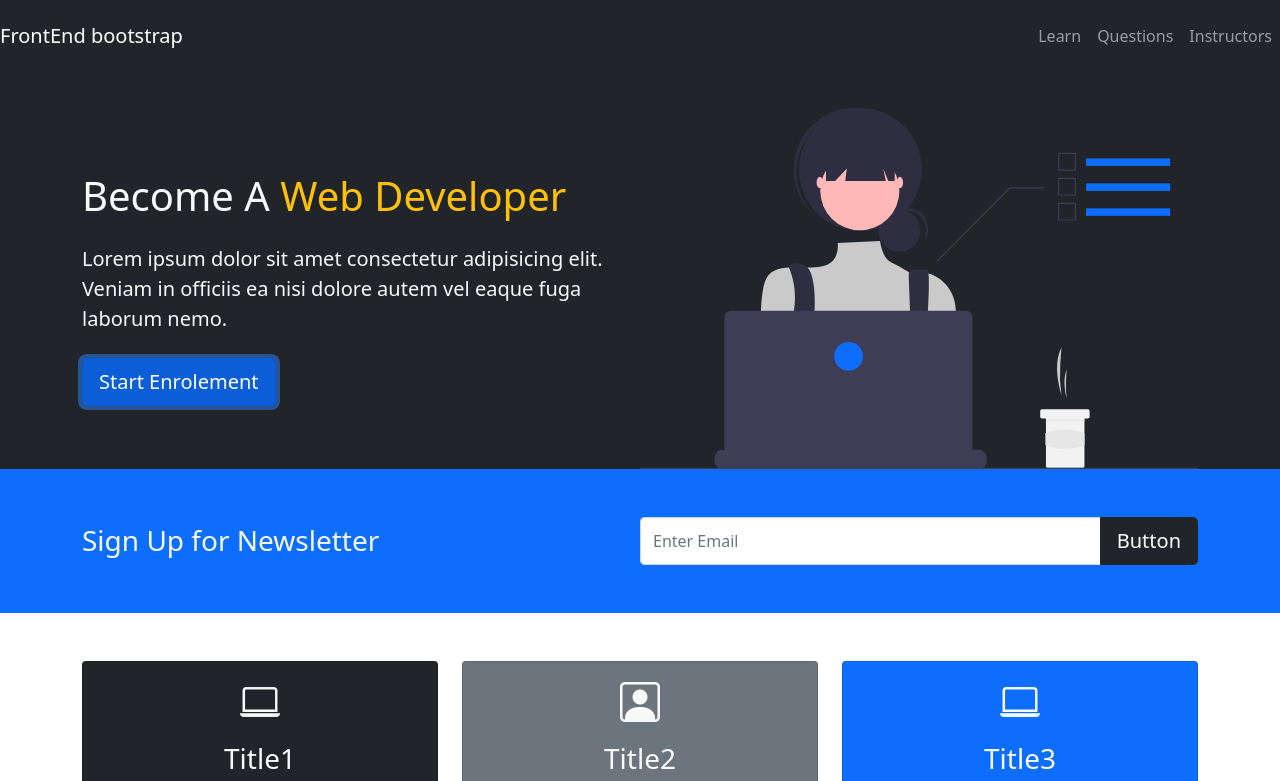
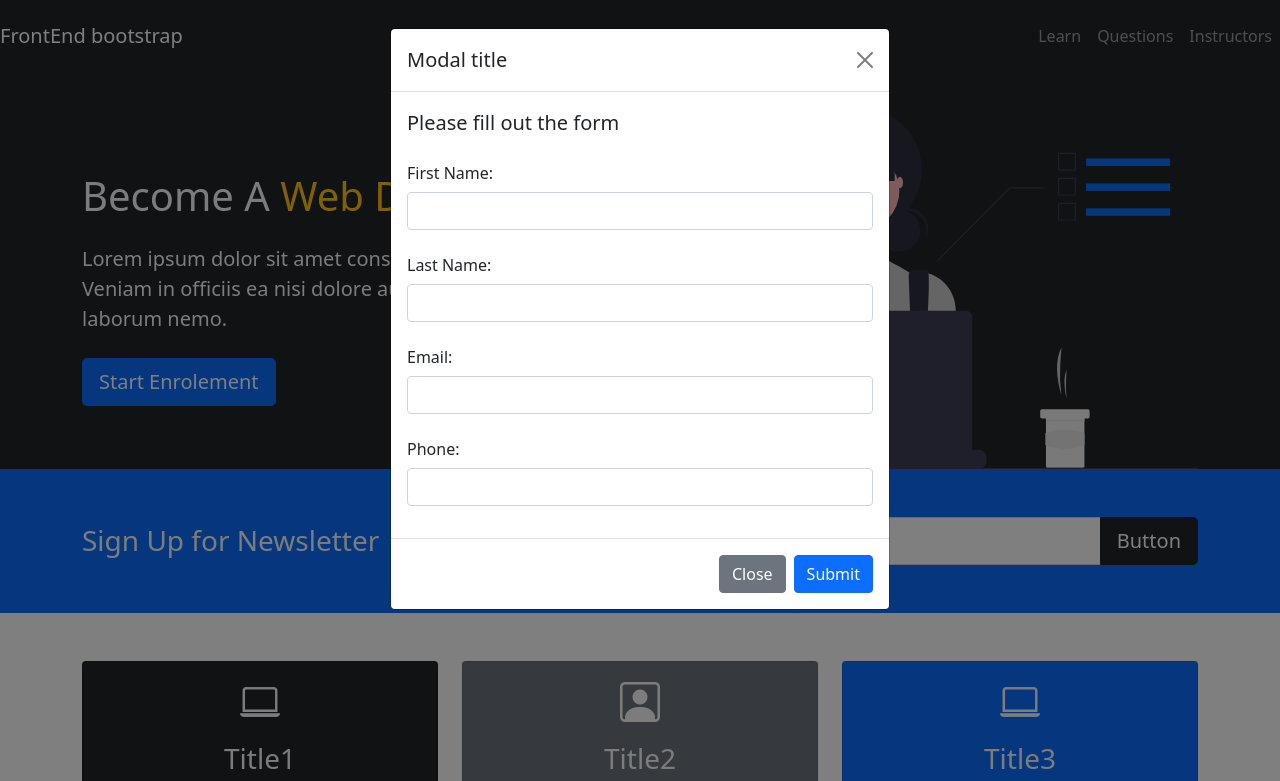
Before and after one commit to hamidzare71/sampleProject, a plain HTML site: page bootstrap/index.html in a window 1280 px wide. Both pictures are taken after a click on the button "Start Enrolement". Shown: the top 781 px of the page. Drawn offline with nearby package versions, Linux system fonts and the light colour scheme.

Commit message:
modal in showcase

```diff
--- a/bootstrap/index.html
+++ b/bootstrap/index.html
@@ -58,7 +58,15 @@
               Lorem ipsum dolor sit amet consectetur adipisicing elit. Veniam in
               officiis ea nisi dolore autem vel eaque fuga laborum nemo.
             </p>
-            <button class="btn btn-primary btn-lg">Start Enrolement</button>
+
+            <!-- modal -->
+            <button
+              class="btn btn-primary btn-lg"
+              data-bs-toggle="modal"
+              data-bs-target="#enroll"
+            >
+              Start Enrolement
+            </button>
           </div>
           <img
             class="img-fluid w-50 d-none d-sm-block"
@@ -491,6 +499,66 @@
       </div>
     </section>
 
+    <!-- Modal -->
+    <div
+      class="modal fade"
+      id="enroll"
+      tabindex="-1"
+      aria-labelledby="exampleModalLabel"
+      aria-hidden="true"
+    >
+      <div class="modal-dialog">
+        <div class="modal-content">
+          <div class="modal-header">
+            <h5 class="modal-title" id="exampleModalLabel">Modal title</h5>
+            <button
+              type="button"
+              class="btn-close"
+              data-bs-dismiss="modal"
+              aria-label="Close"
+            ></button>
+          </div>
+          <div class="modal-body">
+            <p class="lead">Please fill out the form</p>
+            <form>
+              <div class="mb-3">
+                <label for="first-name" class="col-form-label"
+                  >First Name:</label
+                >
+                <input type="text" class="form-control" id="first-name" />
+              </div>
+
+              <div class="mb-3">
+                <label for="last-name" class="col-form-label">Last Name:</label>
+                <input type="text" class="form-control" id="last-name" />
+              </div>
+
+              <div class="mb-3">
+                <label for="email" class="col-form-label">Email:</label>
+                <input type="email" class="form-control" id="email" />
+              </div>
+
+              <div class="mb-3">
+                <label for="phone" class="col-form-label">Phone:</label>
+                <input type="tel" class="form-control" id="phone" />
+              </div>
+            </form>
+          </div>
+          <div class="modal-footer">
+            <button
+              type="button"
+              class="btn btn-secondary"
+              data-bs-dismiss="modal"
+            >
+              Close
+            </button>
+            <button type="button" class="btn btn-primary">Submit</button>
+          </div>
+        </div>
+      </div>
+    </div>
+    <!-- modal -->
+
     <script
       src="https://cdn.jsdelivr.net/npm/bootstrap@5.0.2/dist/js/bootstrap.bundle.min.js"
       integrity="sha384-MrcW6ZMFYlzcLA8Nl+NtUVF0sA7MsXsP1UyJoMp4YLEuNSfAP+JcXn/tWtIaxVXM"
```
